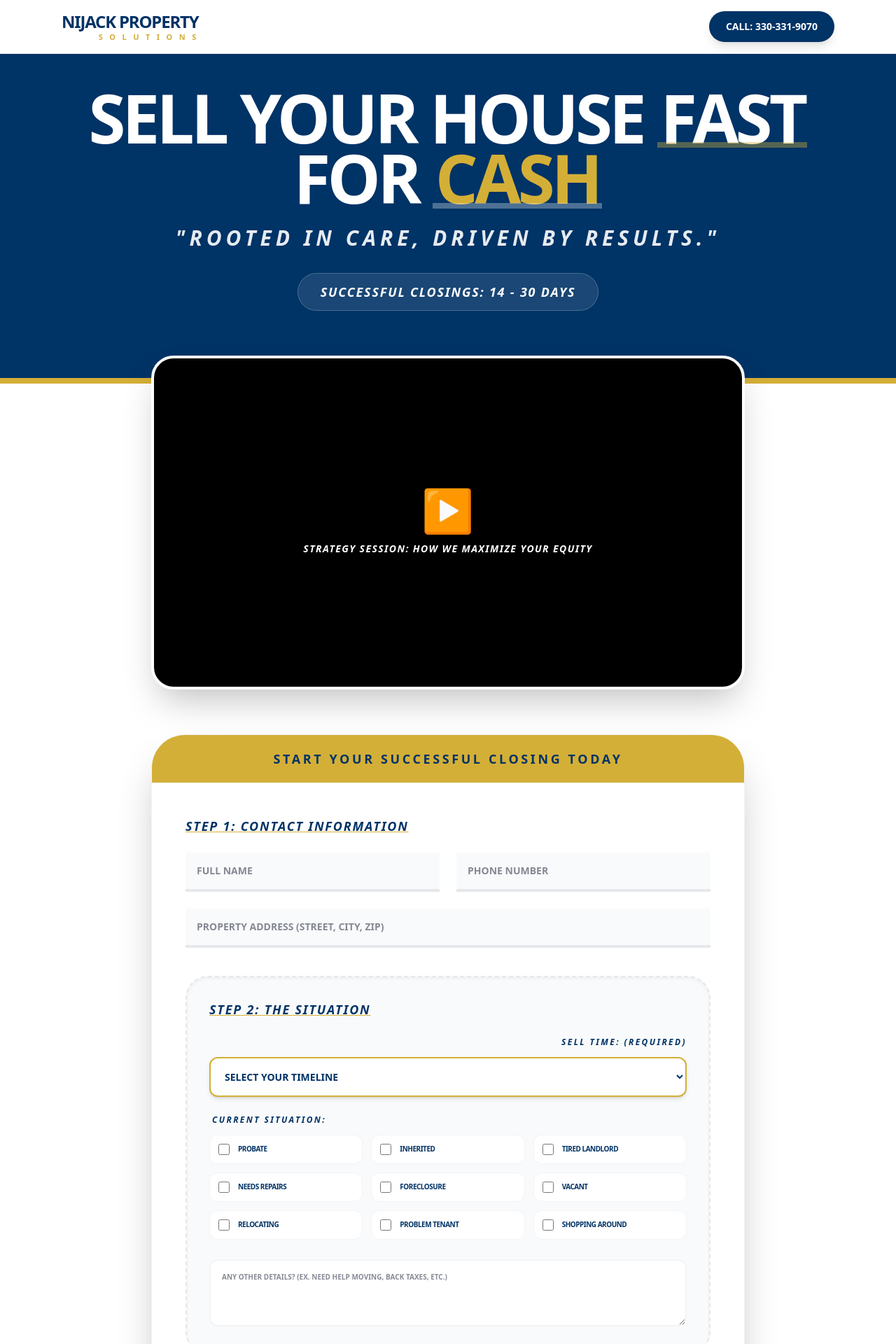
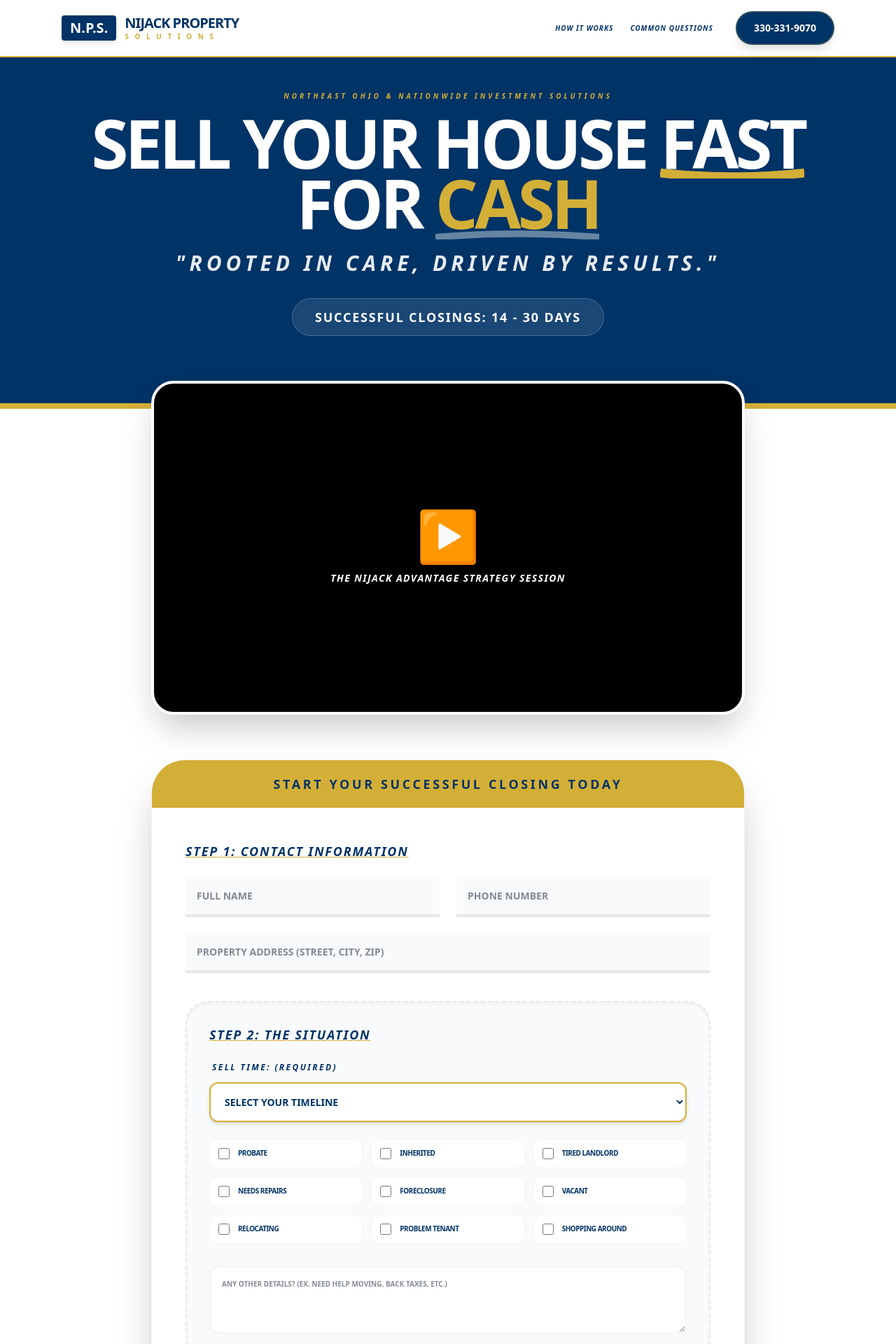
Before and after one commit to nijackacquisitions56/nijack-property-solutions, a React (Vite) app: page / in a window 1280 px wide. Shown: the top 1920 px of the page at 70% size. Built offline with nearby package versions, Linux system fonts and the light colour scheme.

Commit message:
Update App.jsx

```diff
--- a/src/App.jsx
+++ b/src/App.jsx
@@ -4,45 +4,63 @@ const NijackSite = () => {
   return (
     <div className="min-h-screen bg-white font-sans text-slate-900">
 
-      {/* 1. HEADER */}
-      <nav className="bg-white py-4 border-b border-gray-100 sticky top-0 z-50">
+      {/* 1. HEADER - WITH LOGO & NAV */}
+      <nav className="bg-white py-4 border-b-2 border-[#D4AF37] sticky top-0 z-50 shadow-sm">
         <div className="max-w-6xl mx-auto px-6 flex justify-between items-center">
-          <div className="flex flex-col">
-            <span className="text-[#003366] font-black text-2xl tracking-tighter leading-none uppercase">NIJACK PROPERTY</span>
-            <span className="text-[#D4AF37] font-bold text-[11px] tracking-[0.3em] uppercase leading-none mt-1 text-right">S O L U T I O N S</span>
+          {/* THE LOGO */}
+          <div className="flex items-center gap-3">
+            <div className="bg-[#003366] text-white font-black px-3 py-1 rounded text-xl shadow-md">N.P.S.</div>
+            <div className="flex flex-col">
+              <span className="text-[#003366] font-black text-xl tracking-tighter leading-none uppercase">NIJACK PROPERTY</span>
+              <span className="text-[#D4AF37] font-bold text-[10px] tracking-[0.3em] uppercase leading-none mt-1">S O L U T I O N S</span>
+            </div>
           </div>
-          <a href="tel:3303319070" className="bg-[#003366] text-white px-6 py-3 rounded-full font-black text-sm hover:bg-[#D4AF37] transition-all shadow-lg">
-            CALL: 330-331-9070
-          </a>
+
+          {/* NAV LINKS & CONTACT */}
+          <div className="flex items-center gap-8">
+            <div className="hidden lg:flex gap-6 font-black text-[#003366] text-[10px] uppercase tracking-widest italic">
+              <a href="#how-it-works" className="hover:text-[#D4AF37] transition-colors">How It Works</a>
+              <a href="#faq" className="hover:text-[#D4AF37] transition-colors">Common Questions</a>
+            </div>
+            <a href="tel:3303319070" className="bg-[#003366] text-white px-6 py-3 rounded-full font-black text-sm hover:bg-[#D4AF37] transition-all shadow-lg border-2 border-[#D4AF37]/20">
+              330-331-9070
+            </a>
+          </div>
         </div>
       </nav>
 
-      {/* 2. HERO SECTION - WITH UNDERLINES */}
+      {/* 2. HERO SECTION - MAX FLARE UNDERLINES */}
       <section className="bg-[#003366] text-white pt-12 pb-24 border-b-8 border-[#D4AF37]">
         <div className="max-w-6xl mx-auto px-6 text-center">
+          <p className="text-[#D4AF37] font-black uppercase tracking-[0.4em] text-[10px] mb-4 italic">
+            Northeast Ohio & Nationwide Investment Solutions
+          </p>
           <h1 className="text-5xl md:text-8xl font-black mb-6 uppercase tracking-tighter leading-[0.9]">
-            Sell Your House <span className="relative inline-block px-1">FAST
-              <span className="absolute bottom-0 left-0 w-full h-2 bg-[#D4AF37]/40"></span>
-            </span> <br/>
-            For <span className="relative inline-block px-1 text-[#D4AF37]">CASH
-              <span className="absolute bottom-0 left-0 w-full h-2 bg-white/30"></span>
+            Sell Your House <br className="md:hidden"/>
+            <span className="relative inline-block">
+              FAST
+              <svg className="absolute -bottom-2 left-0 w-full h-4 text-[#D4AF37]" viewBox="0 0 100 10" preserveAspectRatio="none"><path d="M0 5 Q 50 12 100 5" stroke="currentColor" strokeWidth="8" fill="transparent"/></svg>
+            </span> For <br className="md:hidden"/>
+            <span className="relative inline-block text-[#D4AF37]">
+              CASH
+              <svg className="absolute -bottom-2 left-0 w-full h-4 text-white opacity-40" viewBox="0 0 100 10" preserveAspectRatio="none"><path d="M0 8 Q 50 2 100 8" stroke="currentColor" strokeWidth="6" fill="transparent"/></svg>
             </span>
           </h1>
           <p className="text-xl md:text-3xl font-bold italic opacity-90 uppercase tracking-[0.2em] mb-8">
             "Rooted in Care, Driven by Results."
           </p>
-          <div className="inline-flex items-center gap-3 bg-white/10 border border-white/20 px-8 py-3 rounded-full italic">
+          <div className="inline-flex items-center gap-3 bg-white/10 border border-white/20 px-8 py-3 rounded-full">
             <p className="text-sm md:text-lg font-black uppercase tracking-[0.1em]">Successful Closings: 14 - 30 Days</p>
           </div>
         </div>
       </section>
 
       {/* 3. VIDEO SECTION */}
-      <section className="max-w-4xl mx-auto px-6 -mt-10 mb-16">
-        <div className="bg-black rounded-[2rem] aspect-video shadow-2xl overflow-hidden border-4 border-white flex items-center justify-center relative">
-          <div className="text-center">
-            <div className="text-[#D4AF37] text-6xl mb-4">▶</div>
-            <p className="text-white font-black uppercase tracking-widest text-sm italic">Strategy Session: How We Maximize Your Equity</p>
+      <section id="how-it-works" className="max-w-4xl mx-auto px-6 -mt-10 mb-16">
+        <div className="bg-black rounded-[2rem] aspect-video shadow-2xl overflow-hidden border-4 border-white flex items-center justify-center relative group cursor-pointer">
+          <div className="text-center group-hover:scale-110 transition-transform">
+            <div className="text-[#D4AF37] text-7xl mb-4">▶</div>
+            <p className="text-white font-black uppercase tracking-widest text-sm italic">The Nijack Advantage Strategy Session</p>
           </div>
         </div>
       </section>
@@ -56,13 +74,14 @@ const NijackSite = () => {
             </div>
 
             <div className="p-8 md:p-12 space-y-10">
+              {/* STEP 1: CONTACT */}
               <div className="space-y-6">
                 <h3 className="text-[#003366] font-black uppercase tracking-widest text-lg italic underline decoration-[#D4AF37]">Step 1: Contact Information</h3>
                 <div className="grid md:grid-cols-2 gap-6">
-                  <input type="text" placeholder="FULL NAME" className="w-full bg-gray-50 border-b-4 border-gray-200 p-4 font-black uppercase text-sm focus:border-[#003366] outline-none" required />
-                  <input type="tel" placeholder="PHONE NUMBER" className="w-full bg-gray-50 border-b-4 border-gray-200 p-4 font-black uppercase text-sm focus:border-[#003366] outline-none" required />
+                  <input type="text" placeholder="FULL NAME" className="w-full bg-gray-50 border-b-4 border-gray-200 p-4 font-black uppercase text-sm focus:border-[#003366] outline-none transition-all" required />
+                  <input type="tel" placeholder="PHONE NUMBER" className="w-full bg-gray-50 border-b-4 border-gray-200 p-4 font-black uppercase text-sm focus:border-[#003366] outline-none transition-all" required />
                 </div>
-                <input type="text" placeholder="PROPERTY ADDRESS (STREET, CITY, ZIP)" className="w-full bg-gray-50 border-b-4 border-gray-200 p-4 font-black uppercase text-sm focus:border-[#003366] outline-none" required />
+                <input type="text" placeholder="PROPERTY ADDRESS (STREET, CITY, ZIP)" className="w-full bg-gray-50 border-b-4 border-gray-200 p-4 font-black uppercase text-sm focus:border-[#003366] outline-none transition-all" required />
               </div>
 
               {/* STEP 2: SITUATION & SELL TIME */}
@@ -70,7 +89,7 @@ const NijackSite = () => {
                 <h3 className="text-[#003366] font-black uppercase tracking-widest text-lg italic underline decoration-[#D4AF37]">Step 2: The Situation</h3>
 
                 <div className="space-y-3">
-                  <label className="block text-[12px] font-black text-[#003366] uppercase tracking-[0.2em] italic ml-1 text-right">SELL TIME: (REQUIRED)</label>
+                  <label className="block text-[12px] font-black text-[#003366] uppercase tracking-[0.2em] italic ml-1">SELL TIME: (REQUIRED)</label>
                   <select name="selling_timeline" required className="w-full bg-white border-2 border-[#D4AF37] rounded-xl p-4 font-black uppercase text-sm text-[#003366] outline-none cursor-pointer shadow-md">
                     <option value="" disabled selected>Select Your Timeline</option>
                     <option value="ASAP">ASAP (RIGHT AWAY)</option>
@@ -81,8 +100,7 @@ const NijackSite = () => {
                   </select>
                 </div>
 
-                <div className="space-y-3">
-                  <label className="block text-[12px] font-black text-[#003366] uppercase tracking-[0.2em] italic ml-1">Current Situation:</label>
+                <div className="space-y-4">
                   <div className="grid grid-cols-2 md:grid-cols-3 gap-3">
                     {["Probate", "Inherited", "Tired Landlord", "Needs Repairs", "Foreclosure", "Vacant", "Relocating", "Problem Tenant", "Shopping Around"].map((label) => (
                       <label key={label} className="flex items-center gap-3 p-3 bg-white rounded-xl border border-gray-100 cursor-pointer hover:border-[#D4AF37] transition-all">
@@ -91,7 +109,6 @@ const NijackSite = () => {
                       </label>
                     ))}
                   </div>
-                  {/* OTHER PLUS BOX */}
                   <textarea placeholder="ANY OTHER DETAILS? (EX. NEED HELP MOVING, BACK TAXES, ETC.)" className="w-full bg-white border-2 border-gray-100 rounded-xl p-4 font-black uppercase text-[10px] focus:border-[#003366] outline-none mt-4 h-24" />
                 </div>
               </div>
@@ -99,7 +116,9 @@ const NijackSite = () => {
               <button type="submit" className="w-full bg-[#003366] hover:bg-[#D4AF37] text-white font-black py-6 rounded-[2rem] shadow-2xl transition-all uppercase tracking-[0.4em] text-xl group">
                 Get My Cash Offer →
               </button>
-              <p className="text-center text-[9px] font-bold text-gray-400 uppercase tracking-widest italic mt-2">Privacy Notice: Your data is 100% confidential and only shared with our licensed investment partners to ensure a successful closing.</p>
+              <p className="text-center text-[10px] font-black text-[#003366] uppercase tracking-widest italic mt-2 opacity-100">
+                PRIVACY NOTICE: YOUR DATA IS 100% CONFIDENTIAL AND ONLY SHARED WITH OUR LICENSED INVESTMENT PARTNERS TO ENSURE A SUCCESSFUL CLOSING.
+              </p>
             </div>
           </form>
         </div>
@@ -108,7 +127,7 @@ const NijackSite = () => {
       {/* 5. PDF STRATEGY BRIEF SECTION */}
       <section className="bg-gray-50 py-16 border-y border-gray-100">
         <div className="max-w-4xl mx-auto px-6 text-center">
-          <h2 className="text-[#003366] font-black text-2xl uppercase tracking-widest mb-4 italic">Free Strategy Brief</h2>
+          <h2 className="text-[#003366] font-black text-2xl uppercase tracking-widest mb-4 italic underline decoration-[#D4AF37]">Free Strategy Brief</h2>
           <p className="text-gray-500 font-bold uppercase text-xs tracking-tighter mb-8 italic">Compare "The Nijack Way" vs Traditional Listing Costs</p>
           <a href="/strategy-brief.pdf" target="_blank" className="inline-block bg-white border-4 border-[#003366] text-[#003366] font-black px-10 py-4 rounded-full hover:bg-[#003366] hover:text-white transition-all uppercase tracking-widest text-sm shadow-xl italic">
             Download Strategy Brief PDF
@@ -117,7 +136,7 @@ const NijackSite = () => {
       </section>
 
       {/* 6. COMMON QUESTIONS */}
-      <section className="max-w-4xl mx-auto px-6 py-20">
+      <section id="faq" className="max-w-4xl mx-auto px-6 py-20">
         <h2 className="text-[#003366] font-black text-4xl uppercase tracking-tighter mb-12 text-center">Common Questions</h2>
         <div className="space-y-4">
           {[
@@ -135,12 +154,19 @@ const NijackSite = () => {
 
       {/* 7. FOOTER */}
       <footer className="bg-[#003366] py-16 text-white border-t-8 border-[#D4AF37] text-center">
-        <span className="font-black text-3xl tracking-tighter uppercase">NIJACK PROPERTY SOLUTIONS</span>
-        <div className="flex justify-center gap-12 font-black uppercase text-[10px] tracking-[0.2em] mt-8 italic">
-          <span>330-331-9070</span>
-          <span>Cuyahoga Falls, OH</span>
+        <div className="flex flex-col mb-10 items-center">
+          <div className="bg-white text-[#003366] font-black px-4 py-2 rounded mb-4 text-2xl shadow-xl">N.P.S.</div>
+          <span className="font-black text-3xl tracking-tighter uppercase">NIJACK PROPERTY SOLUTIONS</span>
+          <span className="text-[#D4AF37] font-bold text-xs tracking-[0.5em] uppercase mt-2">Cuyahoga Falls, Ohio & Nationwide</span>
         </div>
-        <p className="text-[9px] font-bold uppercase tracking-[0.4em] opacity-30 mt-12">
+        <p className="text-xs font-bold uppercase tracking-[0.2em] opacity-40 mb-10 leading-loose max-w-2xl mx-auto px-6">
+          Nijack Property Solutions is a real estate investment firm. We purchase properties directly or through our private investment network to ensure a successful closing.
+        </p>
+        <div className="flex flex-col md:flex-row justify-center gap-8 md:gap-12 font-black uppercase text-sm tracking-widest">
+          <span className="text-[#D4AF37]">330-331-9070</span>
+          <span className="text-[#D4AF37]">nicole@nijackpropertysolutions.com</span>
+        </div>
+        <p className="text-[10px] font-bold uppercase tracking-[0.4em] opacity-30 mt-12 italic">
           © 2026 NIJACK PROPERTY SOLUTIONS | ALL RIGHTS RESERVED
         </p>
       </footer>
```
